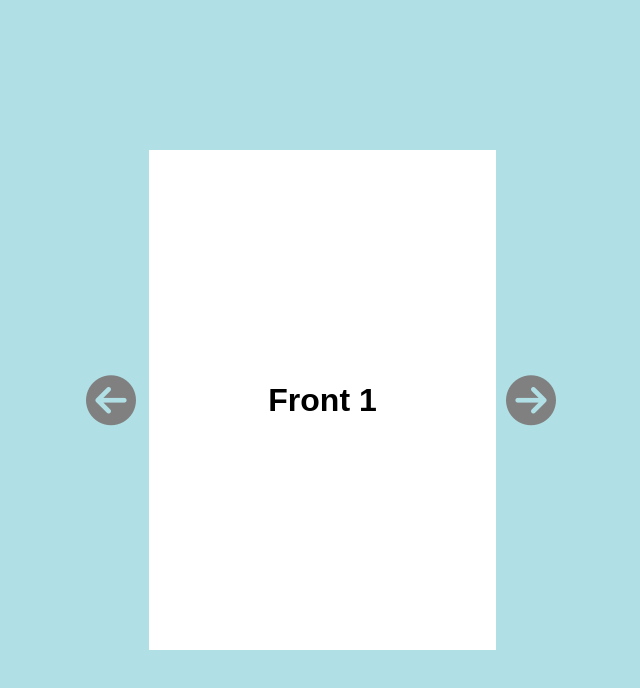
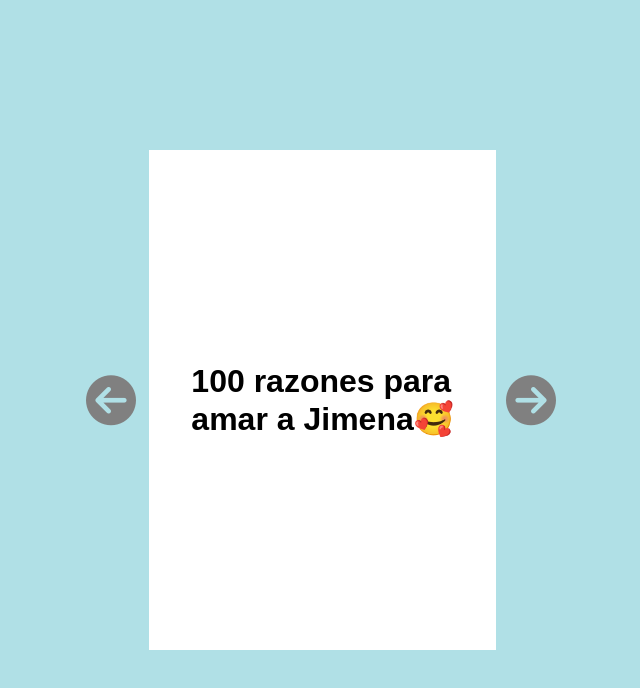
Before and after one commit to edferch/libro, a plain HTML site: page index.html in a window 1280 px wide. Shown: the whole page, without its empty margins (319-959 px from the left). Drawn offline with Linux system fonts and the light colour scheme.

Commit message:
subi todos los archivos

```diff
--- a/index.html
+++ b/index.html
@@ -4,7 +4,7 @@
   <meta charset="UTF-8">
   <meta http-equiv="X-UA-Compatible" content="IE=edge">
   <meta name="viewport" content="width=device-width, initial-scale=1.0">
-  <title>Flip Book</title>
+  <title>Para Jime</title>
   <link rel="stylesheet" href="style.css">
   <script src=./main.js defer> </script>
   <script src="https://kit.fontawesome.com/1137027658.js" crossorigin="anonymous"></script>
@@ -22,12 +22,12 @@
     <div id="p1" class="paper">
       <div class="front">
         <div id="f1" class="front-content">
-          <h1>Front 1</h1>
+          <h1>100 razones para<br>amar a Jimena🥰</h1>
         </div>
       </div>
       <div class="back">
         <div id="b1" class="back-content">
-          <h1>Back 1</h1>
+          <h3>1.Su sonrisa ilumina mi dia<br>2.Me acepta tal y como soy</h3>
         </div>
       </div>
     </div>
```
